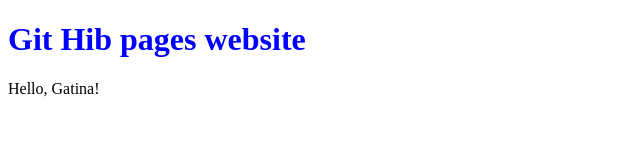
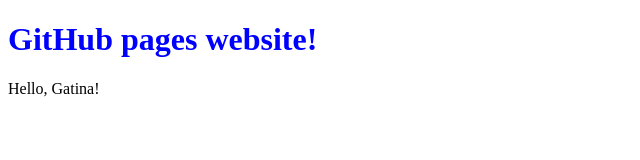
Before and after one commit to Tina32/Tina32.github.io, a plain HTML site: page index.html in a window 1280 px wide. Shown: the whole page, without its empty margins (0-640 px from the left). Drawn offline with Linux system fonts and the light colour scheme.

Commit message:
spell error

```diff
--- a/index.html
+++ b/index.html
@@ -9,7 +9,7 @@
 	 </style>
 	 </head>
 	 <body>
-       <h1>Git Hib pages website</h1>
+       <h1>GitHub pages website!</h1>
 
 	 	Hello, Gatina!
 
```
